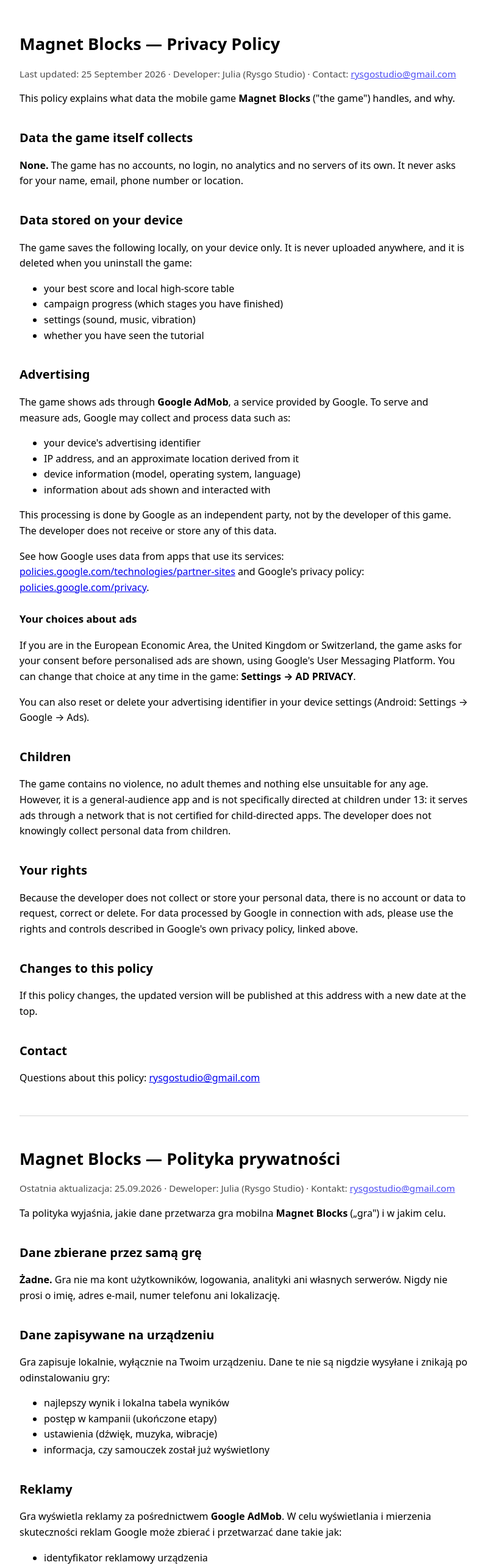
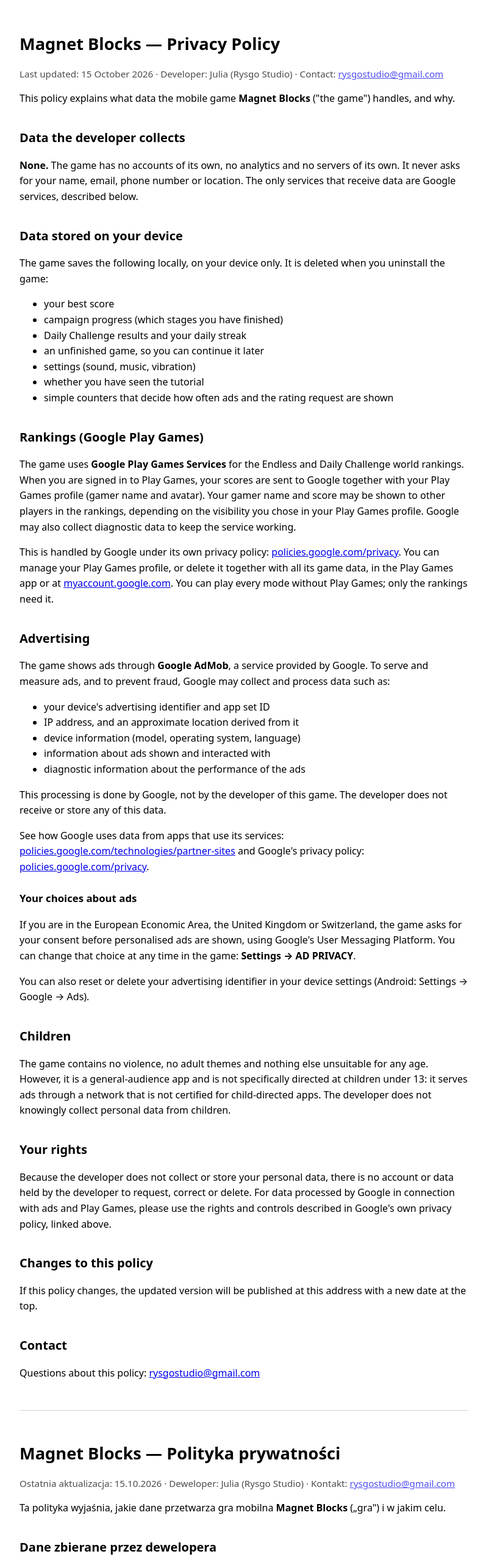
Before and after one commit to rysgostudio-ui/rysgostudio, a plain HTML site: page index.html in a window 1280 px wide. Shown: the top 2566 px of the page at 61% size, without its empty margins (240-1037 px from the left). Drawn offline with Linux system fonts and the light colour scheme.

Commit message:
Add files via upload

```diff
--- a/index.html
+++ b/index.html
@@ -21,37 +21,57 @@
 <body>
 
 <h1>Magnet Blocks — Privacy Policy</h1>
-<p class="meta">Last updated: 25 September 2026 · Developer: Julia (Rysgo Studio) · Contact:
+<p class="meta">Last updated: 15 October 2026 · Developer: Julia (Rysgo Studio) · Contact:
 <a href="mailto:rysgostudio@gmail.com">rysgostudio@gmail.com</a></p>
 
 <p>This policy explains what data the mobile game <strong>Magnet Blocks</strong>
 ("the game") handles, and why.</p>
 
-<h2>Data the game itself collects</h2>
-<p><strong>None.</strong> The game has no accounts, no login, no analytics and no
-servers of its own. It never asks for your name, email, phone number or location.</p>
+<h2>Data the developer collects</h2>
+<p><strong>None.</strong> The game has no accounts of its own, no analytics and no
+servers of its own. It never asks for your name, email, phone number or location.
+The only services that receive data are Google services, described below.</p>
 
 <h2>Data stored on your device</h2>
-<p>The game saves the following locally, on your device only. It is never uploaded
-anywhere, and it is deleted when you uninstall the game:</p>
+<p>The game saves the following locally, on your device only. It is deleted when you
+uninstall the game:</p>
 <ul>
-  <li>your best score and local high-score table</li>
+  <li>your best score</li>
   <li>campaign progress (which stages you have finished)</li>
+  <li>Daily Challenge results and your daily streak</li>
+  <li>an unfinished game, so you can continue it later</li>
   <li>settings (sound, music, vibration)</li>
   <li>whether you have seen the tutorial</li>
+  <li>simple counters that decide how often ads and the rating request are shown</li>
 </ul>
+
+<h2>Rankings (Google Play Games)</h2>
+<p>The game uses <strong>Google Play Games Services</strong> for the Endless and
+Daily Challenge world rankings. When you are signed in to Play Games, your scores
+are sent to Google together with your Play Games profile (gamer name and avatar).
+Your gamer name and score may be shown to other players in the rankings, depending
+on the visibility you chose in your Play Games profile. Google may also collect
+diagnostic data to keep the service working.</p>
+<p>This is handled by Google under its own privacy policy:
+<a href="https://policies.google.com/privacy">policies.google.com/privacy</a>.
+You can manage your Play Games profile, or delete it together with all its game
+data, in the Play Games app or at
+<a href="https://myaccount.google.com">myaccount.google.com</a>.
+You can play every mode without Play Games; only the rankings need it.</p>
 
 <h2>Advertising</h2>
 <p>The game shows ads through <strong>Google AdMob</strong>, a service provided by
-Google. To serve and measure ads, Google may collect and process data such as:</p>
+Google. To serve and measure ads, and to prevent fraud, Google may collect and
+process data such as:</p>
 <ul>
-  <li>your device's advertising identifier</li>
+  <li>your device's advertising identifier and app set ID</li>
   <li>IP address, and an approximate location derived from it</li>
   <li>device information (model, operating system, language)</li>
   <li>information about ads shown and interacted with</li>
+  <li>diagnostic information about the performance of the ads</li>
 </ul>
-<p>This processing is done by Google as an independent party, not by the developer
-of this game. The developer does not receive or store any of this data.</p>
+<p>This processing is done by Google, not by the developer of this game. The
+developer does not receive or store any of this data.</p>
 <p>See how Google uses data from apps that use its services:
 <a href="https://policies.google.com/technologies/partner-sites">policies.google.com/technologies/partner-sites</a>
 and Google's privacy policy:
@@ -74,9 +94,9 @@ children.</p>
 
 <h2>Your rights</h2>
 <p>Because the developer does not collect or store your personal data, there is no
-account or data to request, correct or delete. For data processed by Google in
-connection with ads, please use the rights and controls described in Google's own
-privacy policy, linked above.</p>
+account or data held by the developer to request, correct or delete. For data
+processed by Google in connection with ads and Play Games, please use the rights and
+controls described in Google's own privacy policy, linked above.</p>
 
 <h2>Changes to this policy</h2>
 <p>If this policy changes, the updated version will be published at this address
@@ -88,39 +108,57 @@ with a new date at the top.</p>
 <hr>
 
 <h1>Magnet Blocks — Polityka prywatności</h1>
-<p class="meta">Ostatnia aktualizacja: 25.09.2026 · Deweloper: Julia (Rysgo Studio) ·
+<p class="meta">Ostatnia aktualizacja: 15.10.2026 · Deweloper: Julia (Rysgo Studio) ·
 Kontakt: <a href="mailto:rysgostudio@gmail.com">rysgostudio@gmail.com</a></p>
 
 <p>Ta polityka wyjaśnia, jakie dane przetwarza gra mobilna
 <strong>Magnet Blocks</strong> („gra") i w jakim celu.</p>
 
-<h2>Dane zbierane przez samą grę</h2>
-<p><strong>Żadne.</strong> Gra nie ma kont użytkowników, logowania, analityki ani
+<h2>Dane zbierane przez dewelopera</h2>
+<p><strong>Żadne.</strong> Gra nie ma własnych kont użytkowników, analityki ani
 własnych serwerów. Nigdy nie prosi o imię, adres e-mail, numer telefonu ani
-lokalizację.</p>
+lokalizację. Dane otrzymują wyłącznie usługi Google opisane niżej.</p>
 
 <h2>Dane zapisywane na urządzeniu</h2>
-<p>Gra zapisuje lokalnie, wyłącznie na Twoim urządzeniu. Dane te nie są nigdzie
-wysyłane i znikają po odinstalowaniu gry:</p>
+<p>Gra zapisuje lokalnie, wyłącznie na Twoim urządzeniu. Dane te znikają po
+odinstalowaniu gry:</p>
 <ul>
-  <li>najlepszy wynik i lokalna tabela wyników</li>
+  <li>najlepszy wynik</li>
   <li>postęp w kampanii (ukończone etapy)</li>
+  <li>wyniki Wyzwania Dnia i Twoja seria dni</li>
+  <li>niedokończona gra, żeby można było do niej wrócić</li>
   <li>ustawienia (dźwięk, muzyka, wibracje)</li>
   <li>informacja, czy samouczek został już wyświetlony</li>
+  <li>proste liczniki decydujące, jak często pokazywane są reklamy i prośba o ocenę</li>
 </ul>
+
+<h2>Rankingi (Google Play Games)</h2>
+<p>Gra korzysta z <strong>usług gier Google Play</strong> (Google Play Games
+Services) do światowych rankingów trybu Endless i Wyzwania Dnia. Gdy korzystasz
+z Play Games, Twoje wyniki są wysyłane do Google razem z profilem Play
+Games (nazwa gracza i awatar). Nazwa gracza i wynik mogą być widoczne dla innych
+graczy w rankingach, zależnie od widoczności ustawionej w profilu Play Games.
+Google może też zbierać dane diagnostyczne potrzebne do działania usługi.</p>
+<p>Te dane przetwarza Google zgodnie ze swoją polityką prywatności:
+<a href="https://policies.google.com/privacy">policies.google.com/privacy</a>.
+Profilem Play Games możesz zarządzać lub usunąć go razem ze wszystkimi danymi gier w
+aplikacji Play Games albo na
+<a href="https://myaccount.google.com">myaccount.google.com</a>.
+We wszystkie tryby możesz grać bez Play Games; potrzebują go tylko rankingi.</p>
 
 <h2>Reklamy</h2>
 <p>Gra wyświetla reklamy za pośrednictwem <strong>Google AdMob</strong>. W celu
-wyświetlania i mierzenia skuteczności reklam Google może zbierać i przetwarzać
-dane takie jak:</p>
+wyświetlania i mierzenia skuteczności reklam oraz zapobiegania oszustwom Google może
+zbierać i przetwarzać dane takie jak:</p>
 <ul>
-  <li>identyfikator reklamowy urządzenia</li>
+  <li>identyfikator reklamowy urządzenia i identyfikator zestawu aplikacji</li>
   <li>adres IP i przybliżona lokalizacja z niego wynikająca</li>
   <li>informacje o urządzeniu (model, system operacyjny, język)</li>
   <li>informacje o wyświetlonych reklamach i interakcjach z nimi</li>
+  <li>dane diagnostyczne o działaniu reklam</li>
 </ul>
-<p>Przetwarzanie to realizuje Google jako niezależny podmiot, a nie deweloper gry.
-Deweloper nie otrzymuje ani nie przechowuje tych danych.</p>
+<p>Przetwarzanie to realizuje Google, a nie deweloper gry. Deweloper nie otrzymuje
+ani nie przechowuje tych danych.</p>
 <p>Jak Google wykorzystuje dane z aplikacji korzystających z jego usług:
 <a href="https://policies.google.com/technologies/partner-sites">policies.google.com/technologies/partner-sites</a>,
 polityka prywatności Google:
@@ -143,10 +181,10 @@ nie zbiera świadomie danych osobowych dzieci.</p>
 
 <h2>Twoje prawa</h2>
 <p>Ponieważ deweloper nie zbiera ani nie przechowuje Twoich danych osobowych, nie
-istnieje konto ani zbiór danych, o który można wnioskować, który można poprawić
-lub usunąć. W zakresie danych przetwarzanych przez Google w związku z reklamami
-skorzystaj z praw i ustawień opisanych w polityce prywatności Google (linki
-powyżej).</p>
+istnieje konto ani zbiór danych u dewelopera, o który można wnioskować, który można
+poprawić lub usunąć. W zakresie danych przetwarzanych przez Google w związku z
+reklamami i Play Games skorzystaj z praw i ustawień opisanych w polityce prywatności
+Google (linki powyżej).</p>
 
 <h2>Zmiany polityki</h2>
 <p>W razie zmian zaktualizowana wersja zostanie opublikowana pod tym adresem, z
```
